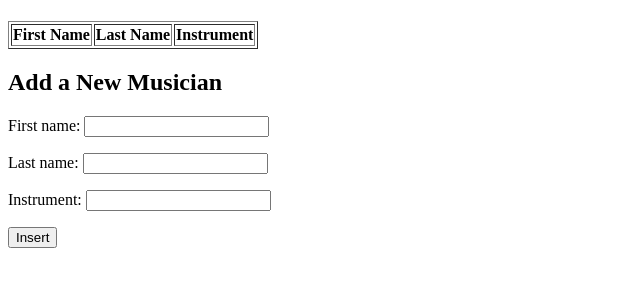
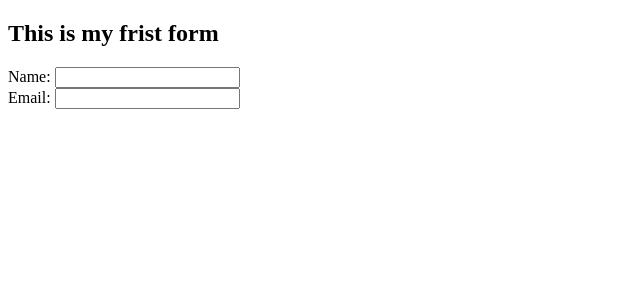
Before and after one commit to sazzad110/Django_Project, a Django app: template mysite/templates/first_app/index.html in a window 1280 px wide. Shown: the top 300 px of the page, without its empty margins (0-640 px from the left). Run offline with Django 5.2, Linux system fonts and the light colour scheme; the template is opened without the code that fills it: values that come from a table or form of the project are taken from there, others are empty.

Commit message:
simple form

```diff
--- a/mysite/first_app/forms.py
+++ b/mysite/first_app/forms.py
@@ -1,7 +1,5 @@
 from django import forms
-from .models import Muscian
 
-class MusicianForm(forms.ModelForm):
-    class Meta:
-        model = Muscian
-        fields = ['first_name', 'last_name', 'instrument']
+class UserForm(forms.Form):
+    name = forms.CharField(max_length=100)
+    email = forms.EmailField()
--- a/mysite/mysite/urls.py
+++ b/mysite/mysite/urls.py
@@ -4,7 +4,8 @@ from first_app import views
 
 urlpatterns = [
     path("admin/", admin.site.urls),
-    path("index/",views.index,name="index")
+    path("index/",views.index,name="index"),
+    path("form/",views.form,name="form")
 
 
 ]
--- a/mysite/templates/first_app/index.html
+++ b/mysite/templates/first_app/index.html
@@ -6,29 +6,9 @@
     <title>Musician List</title>
 </head>
 <body>
-    <h1>{{ text_1 }}</h1>
-    <table border="1">
-        <tr>
-            <th>First Name</th>
-            <th>Last Name</th>
-            <th>Instrument</th>
-        </tr>
-
-        {% for ele in musician %}
-
-        <tr>
-            <th> {{ ele.first_name }} </th>
-            <th> {{ ele.last_name }} </th>
-            <th> {{ ele.instrument }} </th>
-        </tr>
-
-        {% endfor %}
-    </table>
-    <h2>Add a New Musician</h2>
-    <form method="post">
-        {% csrf_token %}
-        {{ form.as_p }}
-        <button type="submit">Insert</button>
+    <h2>This is my frist form</h2>
+    <form action="" method="post">
+        {{ test_form }}
     </form>
 </body>
 </html>
```
Also changed, not shown: mysite/first_app/views.py (+6 -15 lines).
